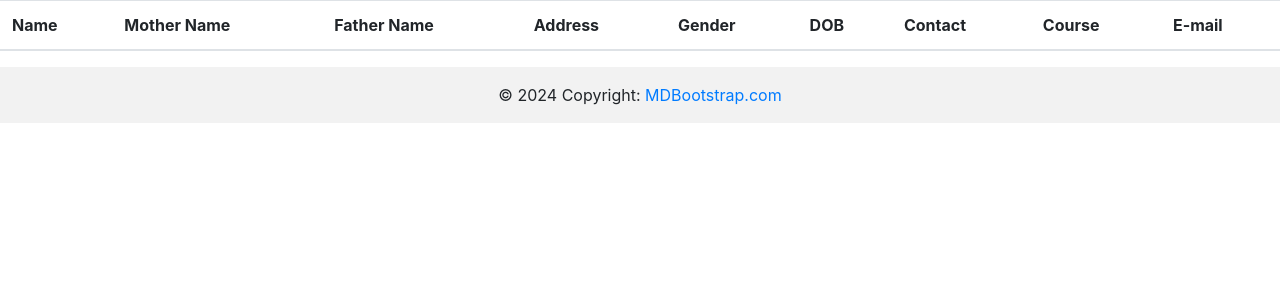
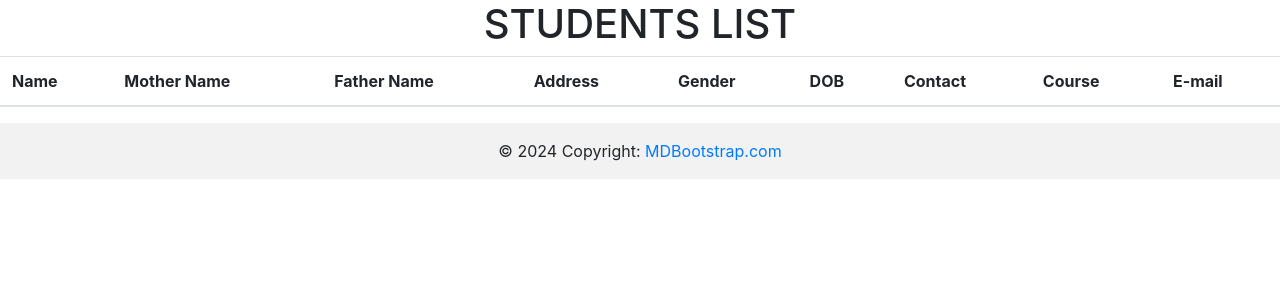
Before and after one commit to Samarth24558/Stundets-Result, a Django app: page /view in a window 1280 px wide. Shown: the part 56-356 px from the top of the page. Run offline with Django 5.2, Linux system fonts and the light colour scheme; lists and menus that the app fills with data are empty; some libraries are stand-ins or nearby versions.

Commit message:
Added files

```diff
--- a/Home/App/templates/view.html
+++ b/Home/App/templates/view.html
@@ -1,6 +1,8 @@
 {% extends "base.html" %}
 {% block title %}View{% endblock title %}
 {% block body %}
+<h1 class="text-center">STUDENTS LIST</h1>
+
 <table class="table table-hover">
     <thead>
       <tr>
```
